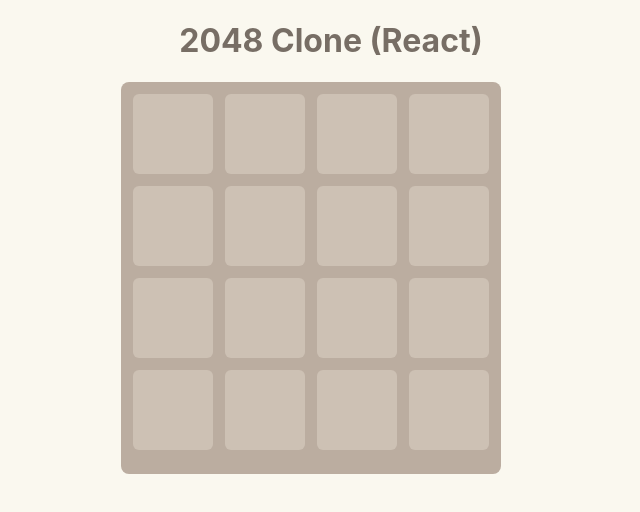
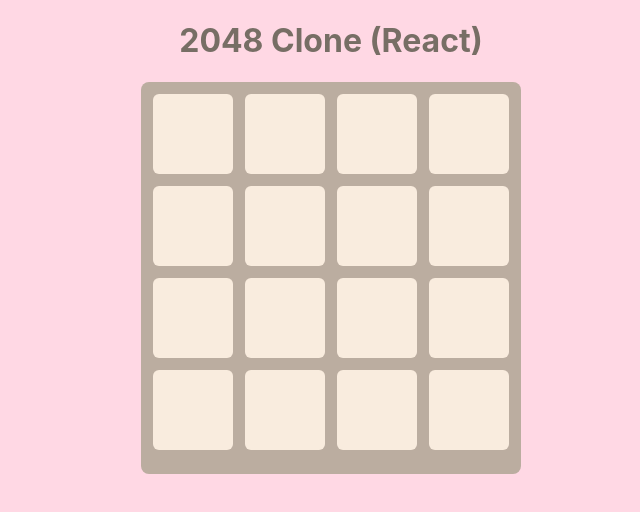
Before and after one commit to a42b/2048-clone, a React (Vite) app in the folder 2048-react/: page / in a window 1280 px wide. Shown: the top 512 px of the page, without its empty margins (309-949 px from the left). Built offline with nearby package versions, Linux system fonts and the light colour scheme; the HTML template or start-up script is replaced by a standard one.

Commit message:
fix styles

```diff
--- a/2048-react/src/styles.css
+++ b/2048-react/src/styles.css
@@ -1,6 +1,11 @@
-body { font-family: Inter, Arial, sans-serif; background:#faf8ef; margin:20px; color:#776e65; }
+body { font-family: Inter, Arial, sans-serif; background:#ffd8e4; margin:20px; color:#776e65; }
 .app { width:420px; margin:0 auto; }
 .title { text-align:center; }
-.board { background:#bbada0; padding:12px; border-radius:8px; width: fit-content; height: fit-content; }
+.board { background:#bbada0; padding:12px; border-radius:8px; width: fit-content; height: fit-content;  }
 .board-row { display:flex; gap:12px; margin-bottom:12px; }
-.tile.placeholder { width:80px; height:80px; background:#cdc1b4; border-radius:6px; }
+.tile.placeholder { width:80px; height:80px; background:#f9ecde; border-radius:6px; }
+.game-root {
+  display: flex;
+  flex-direction: column;
+  align-items: center;
+}
```
